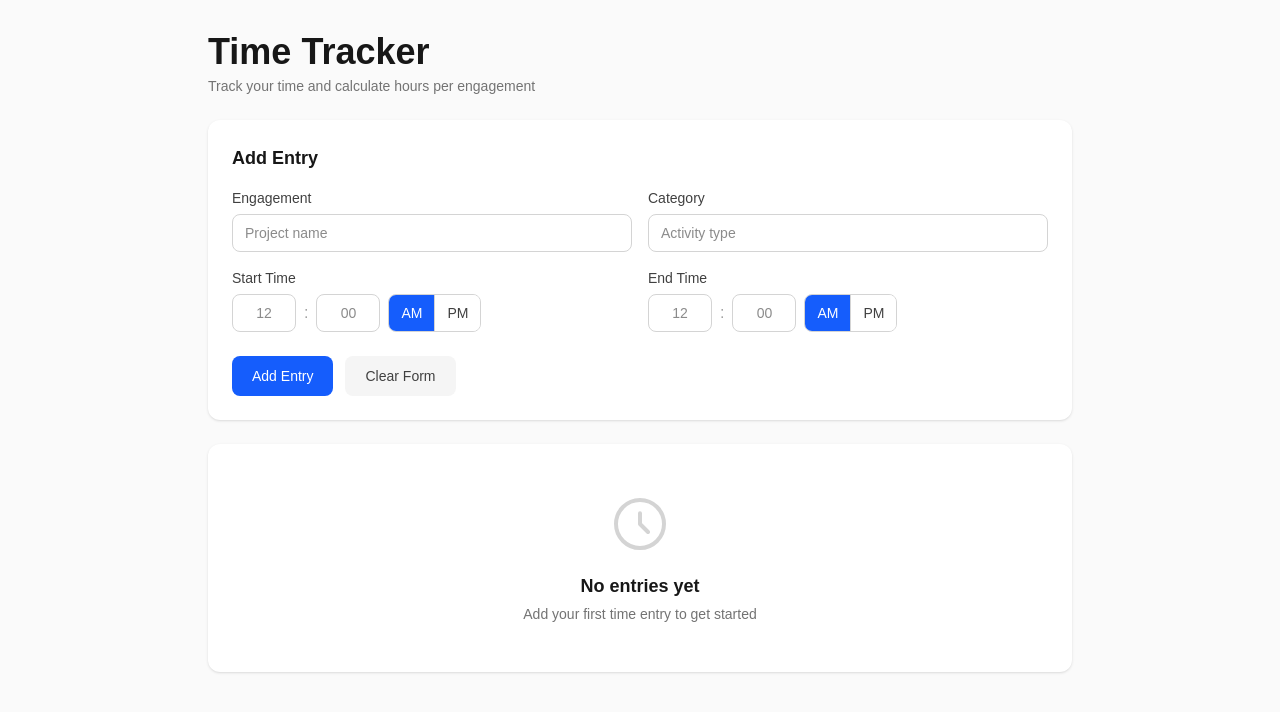
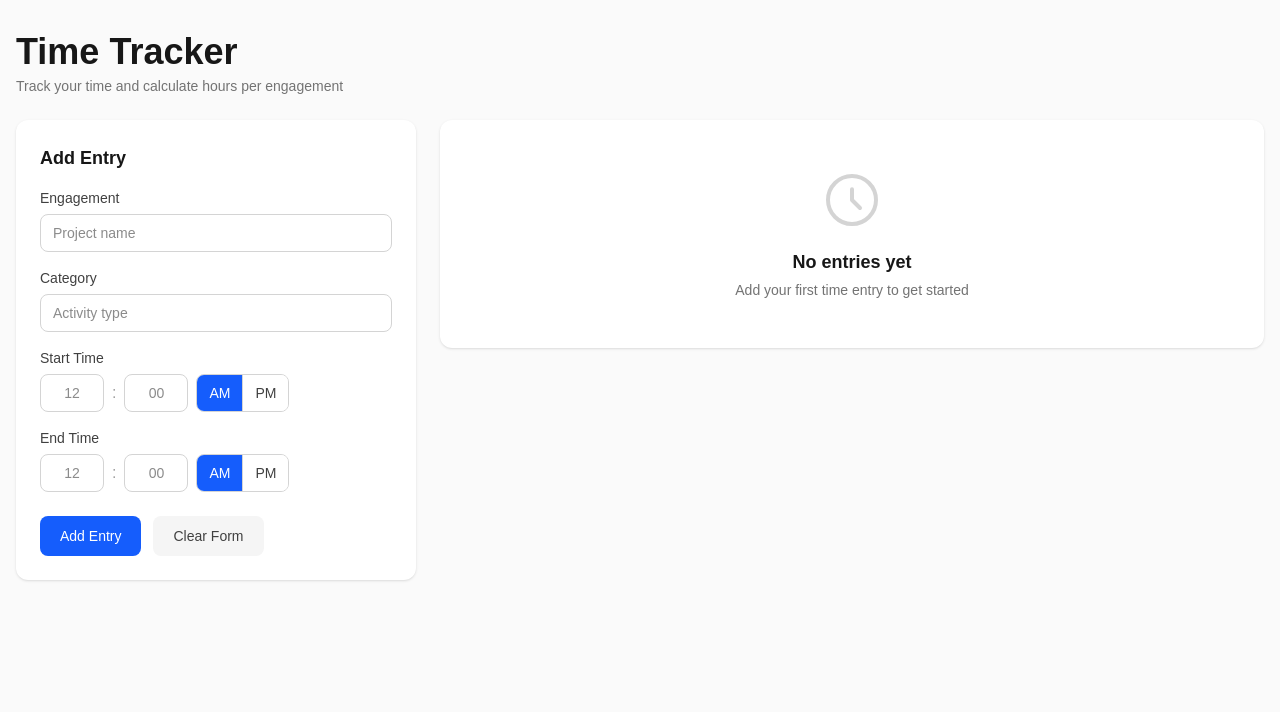
Before and after one commit to ethan-id/time-tracker, a Next.js app: page / in a window 1280 px wide. Shown: the top 712 px of the page. Built offline with nearby package versions, Linux system fonts and the light colour scheme.

Commit message:
Horizontal layout

```diff
--- a/src/app/page.tsx
+++ b/src/app/page.tsx
@@ -57,7 +57,7 @@ export default function Home() {
 
     return (
         <div className='min-h-screen bg-neutral-50'>
-            <div className='mx-auto max-w-4xl px-4 py-6 sm:py-8 pb-20 space-y-6'>
+            <div className='mx-auto px-4 py-6 sm:py-8 pb-20 space-y-6'>
                 {/* Header */}
                 <header className='text-center sm:text-left'>
                     <h1 className='text-3xl sm:text-4xl font-bold text-neutral-900'>Time Tracker</h1>
@@ -77,9 +77,12 @@ export default function Home() {
                     />
                 )}
 
+                <div className='grid grid-cols-1 lg:grid-cols-3 gap-6'>
+                    <div className='lg:col-span-1'>
                         {/* Add Entry Form */}
                         <EntryForm onSubmit={handleAddEntry} />
-
+                    </div>
+                    <div className='lg:col-span-2'>
                         {/* Report Section */}
                         <ReportSection
                             report={report}
@@ -96,5 +99,7 @@ export default function Home() {
                         {state.entries.length === 0 && <EmptyState />}
                     </div>
                 </div>
+            </div>
+        </div>
     );
 }
--- a/src/components/EntryForm.tsx
+++ b/src/components/EntryForm.tsx
@@ -32,7 +32,7 @@ export function EntryForm({ onSubmit }: EntryFormProps) {
         <section className='bg-white rounded-xl shadow-sm p-5 sm:p-6'>
             <h2 className='text-lg font-semibold text-neutral-900 mb-4'>Add Entry</h2>
             <form onSubmit={handleSubmit} className='space-y-4'>
-                <div className='grid grid-cols-1 sm:grid-cols-2 gap-4'>
+                <div className='grid grid-cols-1 gap-4'>
                     <label className='flex flex-col gap-1.5'>
                         <span className='text-sm font-medium text-neutral-700'>Engagement</span>
                         <input
```
Lines whose indentation alone changed are shown as unchanged.
